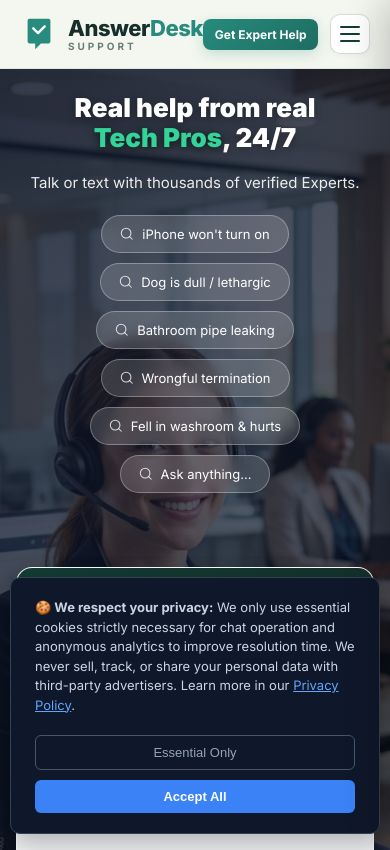
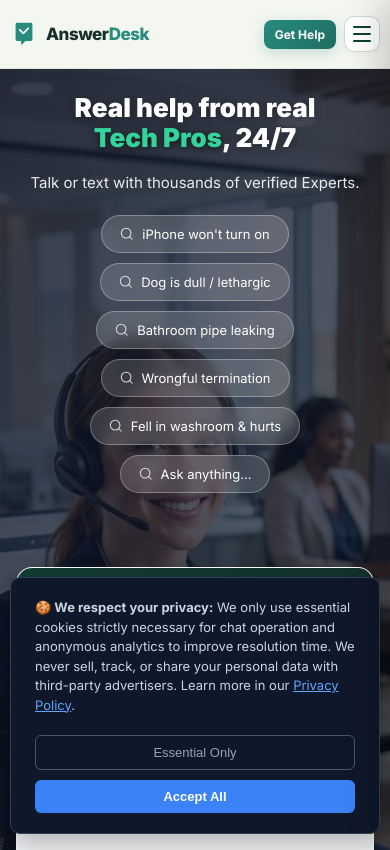
Before and after one commit to Krista016/AnswerDesk, a website: page support.html in a window 390 px wide. Shown: the top 850 px of the page. Drawn offline with Linux system fonts and the light colour scheme.

Commit message:
Optimize mobile header fit for ultra-narrow screens: ensure AnswerDesk logo, Get Help button, and hamburger fit on single line

```diff
--- a/mobile-nav.css
+++ b/mobile-nav.css
@@ -1,23 +1,39 @@
 /* ===== UNIVERSAL MOBILE NAVIGATION & TOP-BAR RESPONSIVENESS ===== */
 
-/* 1. Hide top disclaimer bar on mobile, tablet, and narrow screens (visible only on full desktop view) */
+/* 1. Hide top disclaimer bar on mobile, tablet, and narrow screens (visible only on full desktop view > 1024px) */
 @media (max-width: 1024px) {
-    .top-bar {
+    .top-bar,
+    #topBar,
+    div.top-bar {
         display: none !important;
     }
 }
 
-/* 2. Header layout */
+/* 2. Header Layout & Right Actions */
 .header-inner {
     display: flex;
     align-items: center;
     justify-content: space-between;
+    width: 100%;
+    max-width: 1280px;
+    margin: 0 auto;
+    box-sizing: border-box;
 }
 
 .header-right-actions {
     display: flex;
     align-items: center;
     gap: 12px;
+    flex-shrink: 0;
+}
+
+/* Responsive CTA text */
+.cta-text-short {
+    display: none;
+}
+
+.cta-text-full {
+    display: inline;
 }
 
 /* 3. Modern 3-line Hamburger Button */
@@ -27,7 +43,7 @@
     height: 40px;
     padding: 0;
     background: #ffffff;
-    border: 1.5px solid rgba(18, 62, 53, 0.18);
+    border: 1.5px solid rgba(18, 62, 53, 0.2);
     border-radius: 10px;
     cursor: pointer;
     align-items: center;
@@ -37,6 +53,8 @@
     transition: all 0.25s ease;
     z-index: 10002;
     box-shadow: 0 2px 6px rgba(0, 0, 0, 0.04);
+    flex-shrink: 0;
+    box-sizing: border-box;
 }
 
 .mobile-menu-btn:hover {
@@ -68,23 +86,115 @@
     transform: translateY(-7px) rotate(-45deg);
 }
 
-/* Show hamburger button whenever header-nav is hidden (<= 1024px) */
+/* Show hamburger and adjust header on screens <= 1024px */
 @media (max-width: 1024px) {
+    .header-nav {
+        display: none !important;
+    }
+
     .mobile-menu-btn {
-        display: flex;
+        display: flex !important;
     }
 
     .header-cta {
-        padding: 9px 18px !important;
+        padding: 8px 16px !important;
         font-size: 13px !important;
-        white-space: nowrap;
+        white-space: nowrap !important;
     }
 }
 
-@media (max-width: 480px) {
+/* Mobile Header Constraints (<= 768px) */
+@media (max-width: 768px) {
+    .header-inner {
+        padding: 0 14px !important;
+        gap: 8px !important;
+    }
+
+    .logo {
+        gap: 8px !important;
+        flex-shrink: 0 !important;
+    }
+
+    .logo-icon {
+        width: 28px !important;
+        height: 28px !important;
+    }
+
+    .logo-name {
+        font-size: 18px !important;
+    }
+
+    .logo-sub {
+        display: none !important;
+    }
+
+    .header-right-actions {
+        gap: 8px !important;
+    }
+
     .header-cta {
         padding: 8px 12px !important;
+        font-size: 12.5px !important;
+    }
+
+    .mobile-menu-btn {
+        width: 38px !important;
+        height: 38px !important;
+    }
+}
+
+/* Extra-narrow screens (<= 440px) */
+@media (max-width: 440px) {
+    .header-inner {
+        padding: 0 10px !important;
+        gap: 6px !important;
+    }
+
+    .cta-text-full {
+        display: none !important;
+    }
+
+    .cta-text-short {
+        display: inline !important;
+    }
+
+    .logo-name {
+        font-size: 17px !important;
+    }
+
+    .header-cta {
+        padding: 7px 11px !important;
         font-size: 12px !important;
+    }
+
+    .mobile-menu-btn {
+        width: 36px !important;
+        height: 36px !important;
+    }
+
+    .mobile-menu-btn .hamburger-line {
+        width: 18px !important;
+    }
+}
+
+@media (max-width: 330px) {
+    .logo-name {
+        font-size: 15px !important;
+    }
+
+    .logo-icon {
+        width: 24px !important;
+        height: 24px !important;
+    }
+
+    .header-cta {
+        padding: 6px 8px !important;
+        font-size: 11px !important;
+    }
+
+    .mobile-menu-btn {
+        width: 34px !important;
+        height: 34px !important;
     }
 }
 
--- a/mobile-nav.js
+++ b/mobile-nav.js
@@ -1,13 +1,33 @@
-// Universal AnswerDesk Mobile Navigation
+// Universal AnswerDesk Mobile Navigation & Responsive Header
 (function() {
     function initMobileNav() {
         const headerInner = document.querySelector('.header-inner');
         if (!headerInner) return;
 
+        // Enhance header-cta button with responsive text spans if not already present
+        const headerCta = headerInner.querySelector('.header-cta');
+        if (headerCta && !headerCta.querySelector('.cta-text-full')) {
+            const rawText = headerCta.textContent.trim() || 'Get Expert Help';
+            headerCta.innerHTML = `
+                <span class="cta-text-full">${rawText}</span>
+                <span class="cta-text-short">Get Help</span>
+            `;
+        }
+
         // Ensure right actions wrapper exists
         let rightActions = headerInner.querySelector('.header-right-actions');
-        const headerCta = headerInner.querySelector('.header-cta');
         let menuBtn = document.getElementById('mobileMenuBtn');
+
+        if (!rightActions) {
+            rightActions = document.createElement('div');
+            rightActions.className = 'header-right-actions';
+            if (headerCta) {
+                headerCta.parentNode.insertBefore(rightActions, headerCta);
+                rightActions.appendChild(headerCta);
+            } else {
+                headerInner.appendChild(rightActions);
+            }
+        }
 
         if (!menuBtn) {
             menuBtn = document.createElement('button');
@@ -20,17 +40,7 @@
                 <span class="hamburger-line"></span>
                 <span class="hamburger-line"></span>
             `;
-            if (headerCta) {
-                if (!rightActions) {
-                    rightActions = document.createElement('div');
-                    rightActions.className = 'header-right-actions';
-                    headerCta.parentNode.insertBefore(rightActions, headerCta);
-                    rightActions.appendChild(headerCta);
-                }
-                rightActions.appendChild(menuBtn);
-            } else {
-                headerInner.appendChild(menuBtn);
-            }
+            rightActions.appendChild(menuBtn);
         }
 
         // Check if drawer already exists
```
